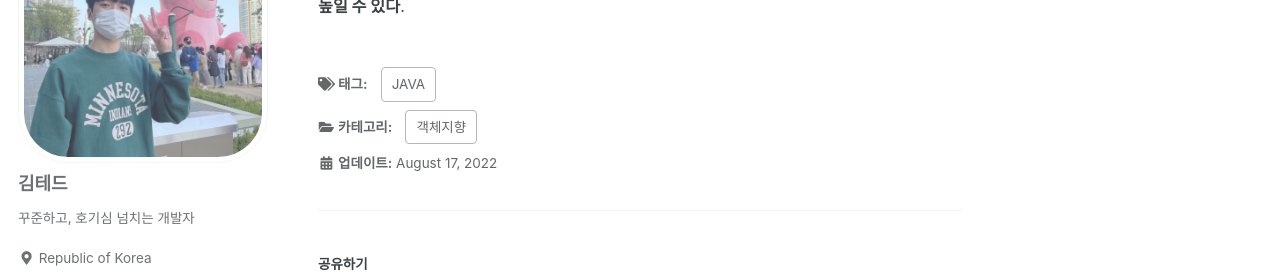
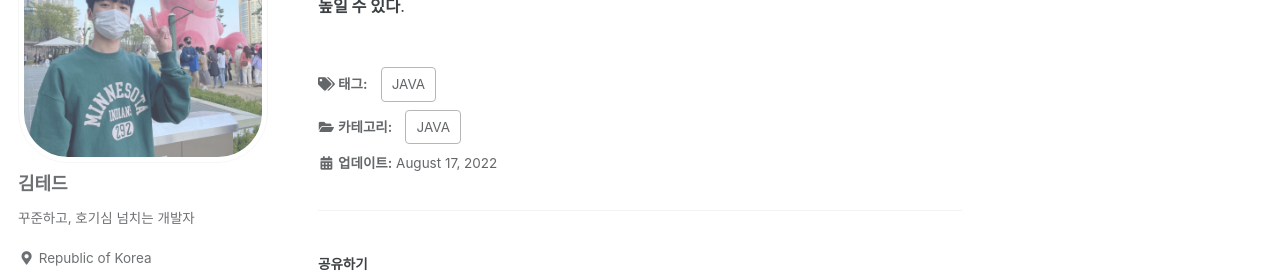
Before and after one commit to idkim97/idkim97.github.io, a Jekyll site: the page built from _posts/2022-08-17-자바 빈(JAVA Bean).md, in a window 1280 px wide and 900 px high, scrolled down 2756 px. Shown: the part 141-420 px from the top of the window. Built offline with Jekyll 4.4.1, drawn with Linux system fonts in a browser that asks for light colours; cached includes are drawn as plain includes; some web fonts are replaced; comment, search, counter and statistics services are not loaded.

Commit message:
Update 2022-08-17-자바 빈(JAVA Bean).md

```diff
--- a/_posts/2022-08-17-자바 빈(JAVA Bean).md
+++ b/_posts/2022-08-17-자바 빈(JAVA Bean).md
@@ -7,7 +7,7 @@ toc: true
 toc_sticky: true
 toc_label: "자바 빈(JAVA Bean)"
 categories:
-- 객체지향
+- JAVA
 tags:
 - JAVA
 
```
